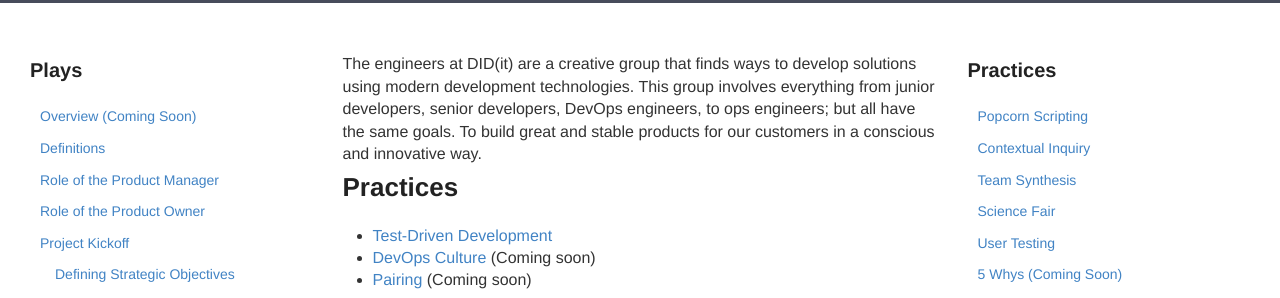
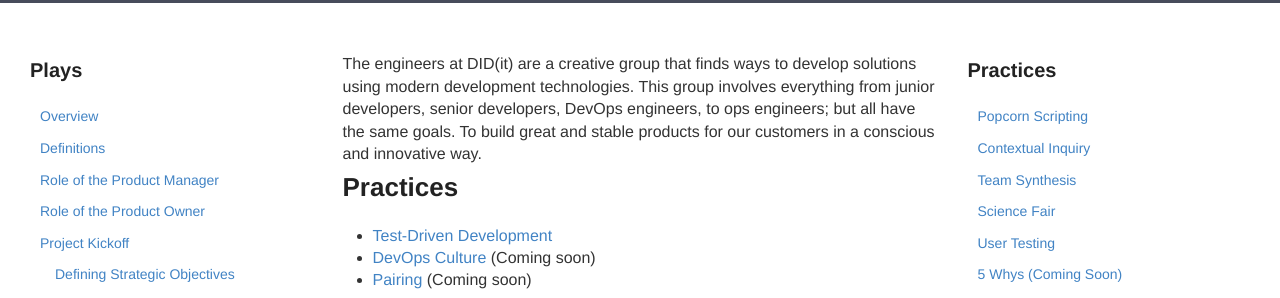
Before and after one commit to KnightPointSystems/kps_playbook, a Jekyll site: the page built from engineering.md, in a window 1280 px wide and 900 px high. Shown: the part 200-498 px from the top of the window. Built offline with Jekyll 4.4.1, drawn with Linux system fonts in a browser that asks for light colours; nearby versions of some CDN libraries.

Commit message:
updated Overview with link to Overview page

```diff
--- a/_includes/product-plays.html
+++ b/_includes/product-plays.html
@@ -1,7 +1,7 @@
 <div class="sideLinks">
             <h2>Plays</h2>
                 <ul>
-                    <li><a href="#">Overview (Coming Soon)</a></li>
+                    <li><a href="{{ site.baseurl }}/overview">Overview</a></li>
                     <li><a href="{{ site.baseurl }}/definitions">Definitions</a></li>
                     <li><a href="{{ site.baseurl }}/product-manager-role">Role of the Product Manager</a></li>
                     <li><a href="{{ site.baseurl }}/product-owner-role">Role of the Product Owner</a></li>
```
